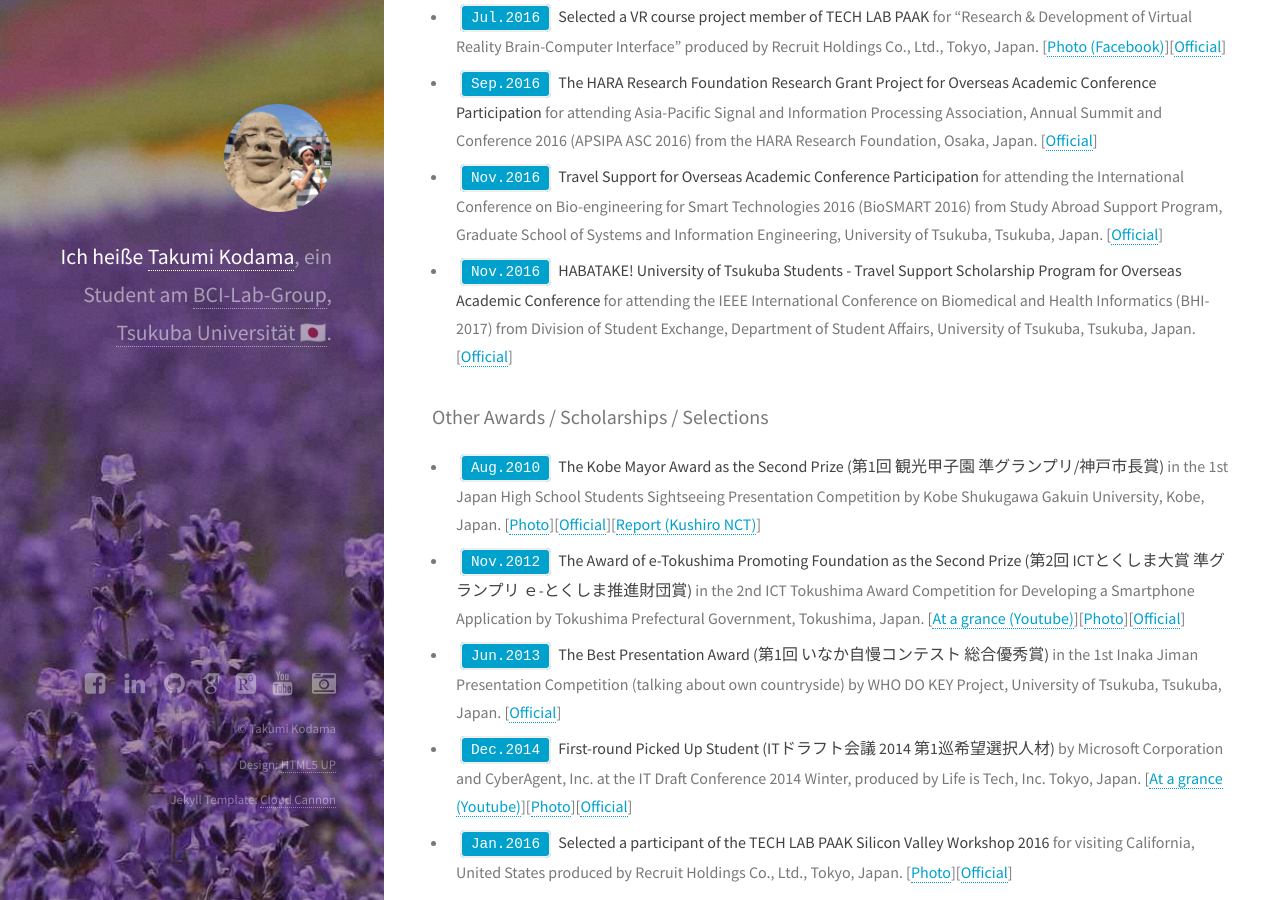
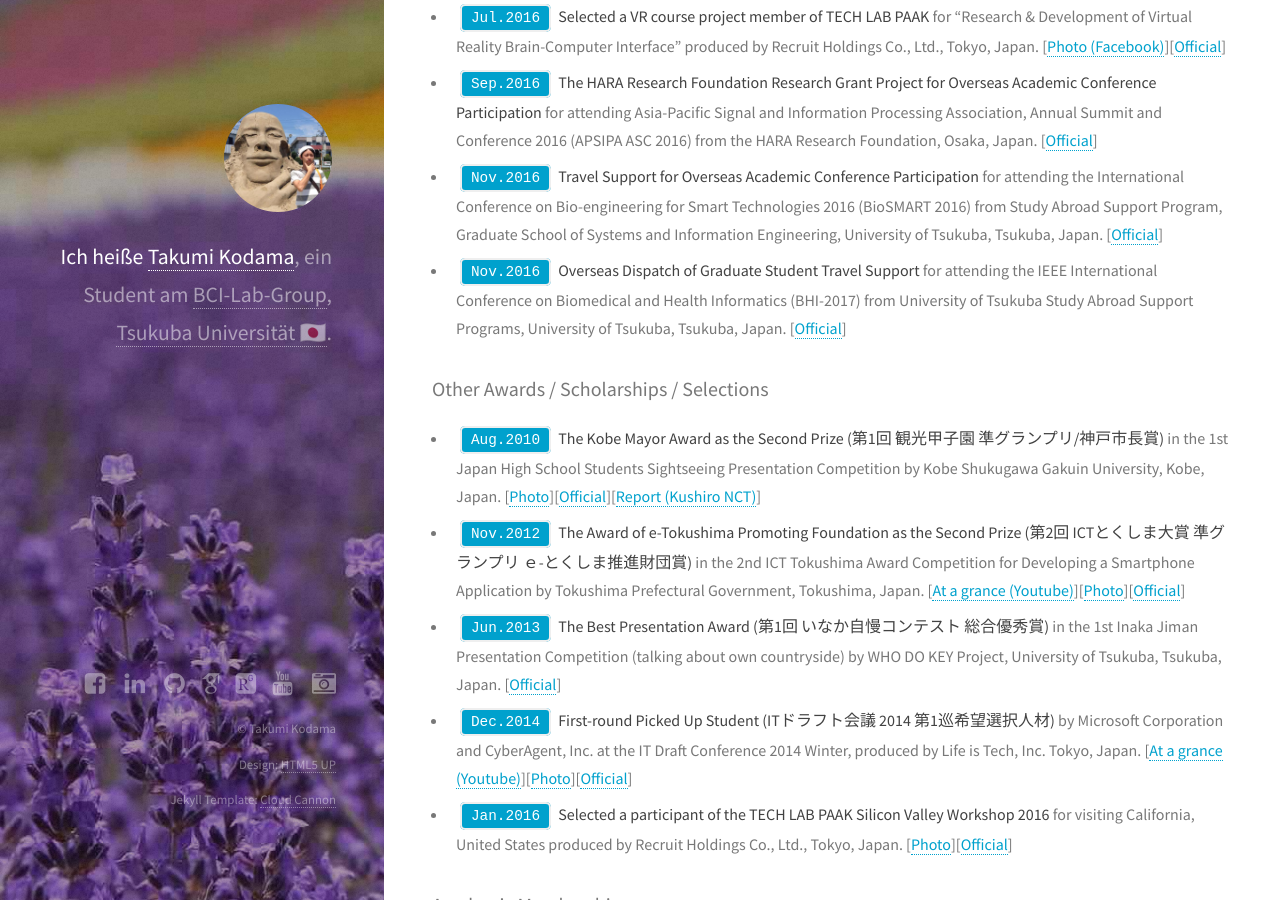
Before and after one commit to shartsu/shartsu.github.io, a Jekyll site: the page built from profile/index.markdown, in a window 1280 px wide and 900 px high, scrolled down 4662 px. Built offline with Jekyll 4.4.1, drawn with Linux system fonts in a browser that asks for light colours; some web fonts are replaced; comment, search, counter and statistics services are not loaded.

Commit message:
modify statement of habatake

```diff
--- a/profile/index.markdown
+++ b/profile/index.markdown
@@ -80,7 +80,7 @@
 - `Jul.2016` **Selected a VR course project member of TECH LAB PAAK** for "Research & Development of Virtual Reality Brain-Computer Interface" produced by Recruit Holdings Co., Ltd., Tokyo, Japan. [[Photo (Facebook)](https://www.facebook.com/techlabpaak/photos/a.468633186657261.1073741829.325272037660044/545700698950509/?type=3&theater)][[Official](http://techlabpaak.com/)]
 - `Sep.2016` **The HARA Research Foundation Research Grant Project for Overseas Academic Conference Participation** for attending Asia-Pacific Signal and Information Processing Association, Annual Summit and Conference 2016 (APSIPA ASC 2016) from the HARA Research Foundation, Osaka, Japan. [[Official](http://www.hara-rf.jp/)]
 - `Nov.2016` **Travel Support for Overseas Academic Conference Participation** for attending the International Conference on Bio-engineering for Smart Technologies 2016 (BioSMART 2016) from Study Abroad Support Program, Graduate School of Systems and Information Engineering, University of Tsukuba, Tsukuba, Japan. [[Official](http://www.tsukuba.ac.jp/english/students/study_program.html)]
-- `Nov.2016` **HABATAKE! University of Tsukuba Students - Travel Support Scholarship Program for Overseas Academic Conference** for attending the IEEE International Conference on Biomedical and Health Informatics (BHI-2017) from Division of Student Exchange, Department of Student Affairs, University of Tsukuba, Tsukuba, Japan. [[Official](http://www.tsukuba.ac.jp/global/scholarship.html)]
+- `Nov.2016` **Overseas Dispatch of Graduate Student Travel Support** for attending the IEEE International Conference on Biomedical and Health Informatics (BHI-2017) from University of Tsukuba Study Abroad Support Programs, University of Tsukuba, Tsukuba, Japan. [[Official](http://www.tsukuba.ac.jp/global/scholarship.html)]
 
 ### Other Awards / Scholarships / Selections
 
```
